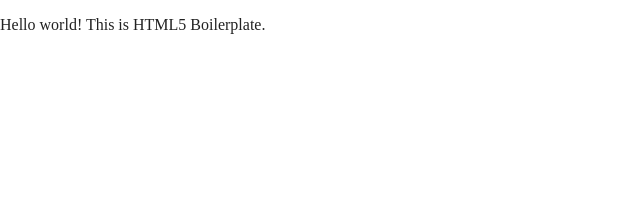
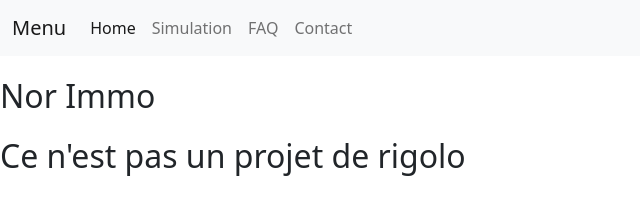
Before and after one commit to Charlene76140/norImmo, a website built with Parcel: page index.html in a window 1280 px wide. Shown: the whole page, without its empty margins (0-640 px from the left). Built offline with nearby package versions, Linux system fonts and the light colour scheme.

Commit message:
add header, nav on templace, miss footer

```diff
--- a/css/main.css
+++ b/css/main.css
@@ -86,6 +86,14 @@
 /* ==========================================================================
    Author's custom styles
    ========================================================================== */
+
+    ul.navbar-nav.me-auto.mb-2.mb-lg-0{
+      text-align: right;
+    }
+
+    .navbar > .container, .navbar > .container-fluid, .navbar > .container-lg, .navbar > .container-md, .navbar > .container-sm, .navbar > .container-xl, .navbar > .container-xxl{
+      justify-content: right;
+    }
 
 /* ==========================================================================
    Helper classes
--- a/index.html
+++ b/index.html
@@ -1,10 +1,10 @@
 <!doctype html>
-<html class="no-js" lang="">
+<html class="no-js" lang="fr">
 
 <head>
   <meta charset="utf-8">
-  <title></title>
-  <meta name="description" content="">
+  <title>NorImmo</title>
+  <meta name="description" content="NorImmo est le leader de la construction et de la rénovation de maisons individuelles en Normandie.">
   <meta name="viewport" content="width=device-width, initial-scale=1">
 
   <meta property="og:title" content="">
@@ -14,21 +14,65 @@
 
   <link rel="manifest" href="site.webmanifest">
   <link rel="apple-touch-icon" href="icon.png">
+
   <!-- Place favicon.ico in the root directory -->
-
+  <link rel="shortcut icon" type="favicon" href="favicon.ico"/>
+  <link href="https://cdn.jsdelivr.net/npm/bootstrap@5.0.0-beta3/dist/css/bootstrap.min.css" rel="stylesheet" integrity="sha384-eOJMYsd53ii+scO/bJGFsiCZc+5NDVN2yr8+0RDqr0Ql0h+rP48ckxlpbzKgwra6" crossorigin="anonymous">
   <link rel="stylesheet" href="css/normalize.css">
   <link rel="stylesheet" href="css/main.css">
+  <link rel="stylesheet" href="">
 
   <meta name="theme-color" content="#fafafa">
 </head>
 
 <body>
+  <nav class="navbar navbar-expand-lg navbar-light bg-light">
+    <div class="container-fluid">
+      <a class="navbar-brand" href="#">Menu</a>
+      <button class="navbar-toggler" type="button" data-bs-toggle="collapse" data-bs-target="#navbarSupportedContent" aria-controls="navbarSupportedContent" aria-expanded="false" aria-label="Toggle navigation">
+        <span class="navbar-toggler-icon"></span>
+      </button>
+      <div class="collapse navbar-collapse" id="navbarSupportedContent">
+        <ul class="navbar-nav me-auto mb-2 mb-lg-0">
+          <li class="nav-item">
+            <a class="nav-link active" aria-current="page" href="#">Home</a>
+          </li>
+          <li class="nav-item">
+            <a class="nav-link" href="#">Simulation</a>
+          </li>
+          <li class="nav-item">
+            <a class="nav-link" href="#">FAQ</a>
+          </li>
+          <li class="nav-item">
+            <a class="nav-link" href="#">Contact</a>
+          </li>
+        </ul>
+      </div>
+    </div>
+  </nav>
 
-  <!-- Add your site or application content here -->
-  <p>Hello world! This is HTML5 Boilerplate.</p>
+  <header>
+    <h1>Nor Immo</h1>
+    <h2>Ce n'est pas un projet de rigolo</h2>
+  </header>
+
+  <main>
+
+    <!--écrire votre code de page ici-->
+
+  </main>
+
+
+  <footer>
+
+  </footer>
+
+
+  <script src="https://cdn.jsdelivr.net/npm/@popperjs/core@2.9.1/dist/umd/popper.min.js" integrity="sha384-SR1sx49pcuLnqZUnnPwx6FCym0wLsk5JZuNx2bPPENzswTNFaQU1RDvt3wT4gWFG" crossorigin="anonymous"></script>
+  <script src="https://cdn.jsdelivr.net/npm/bootstrap@5.0.0-beta3/dist/js/bootstrap.min.js" integrity="sha384-j0CNLUeiqtyaRmlzUHCPZ+Gy5fQu0dQ6eZ/xAww941Ai1SxSY+0EQqNXNE6DZiVc" crossorigin="anonymous"></script>
   <script src="js/vendor/modernizr-3.11.2.min.js"></script>
   <script src="js/plugins.js"></script>
-  <script src="js/main.js"></script>
+  <script src=""></script>
 
   <!-- Google Analytics: change UA-XXXXX-Y to be your site's ID. -->
   <script>
```
Also changed, not shown: css/main_Batiste.css (added), css/main_Cha.css (added), css/main_Thomas.css (added), js/main.js (deleted), js/main_Batiste.js (added), js/main_Cha.js (added), js/main_Thomas.js (added).
